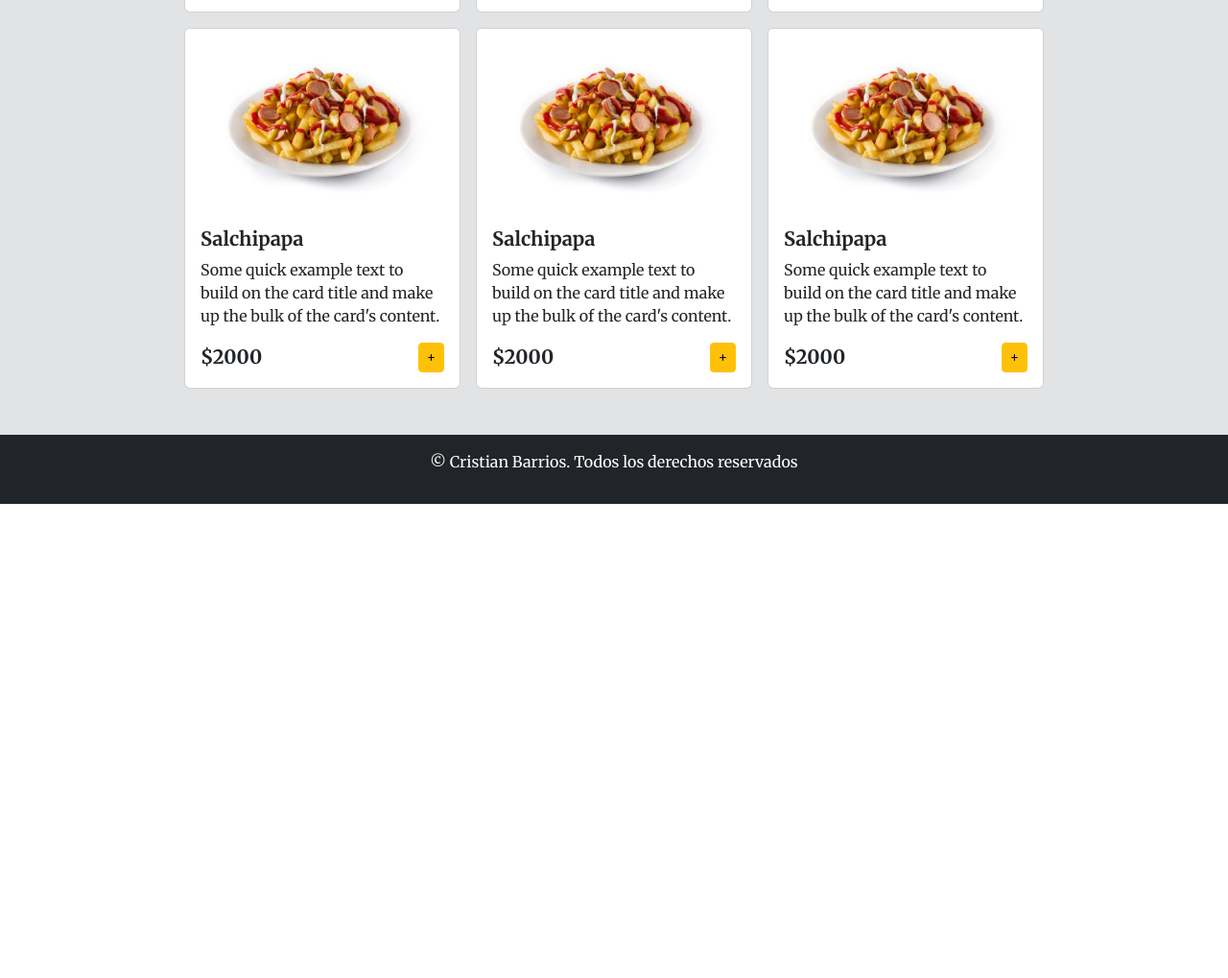
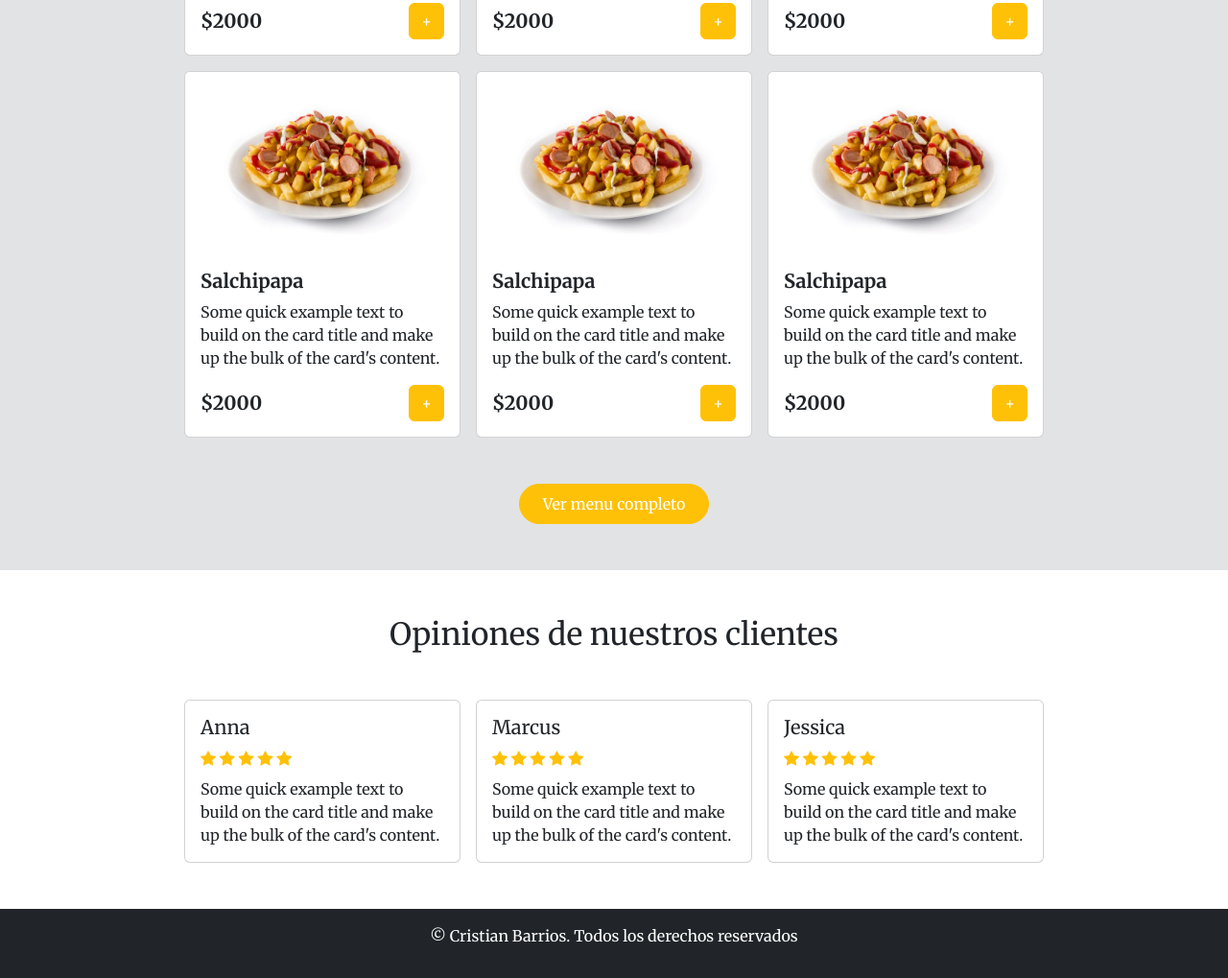
Before and after one commit to CristianBarrios983/pagina-web-restaurante, a plain HTML site: page index.html in a window 1280 px wide. Shown: the part 1211-2230 px from the top of the page at 96% size. Before the commit the page ends 1736 px from the top, so only its background shows below. Drawn offline with nearby package versions, Linux system fonts and the light colour scheme.

Commit message:
Seccion de feedbacks añadida

```diff
--- a/css/styles.css
+++ b/css/styles.css
@@ -65,9 +65,19 @@ body{
 }
 
 .boton-hover:hover{
-    color: #212529 !important;
-    background-color: #ffffff;
-    border-color: #ffffff;
+  color: #212529 !important;
+  background-color: #ffffff;
+  border-color: #ffffff;
+}
+
+.boton-hover2{
+  transition: 1s;
+}
+
+.boton-hover2:hover{
+  color: #ffffff !important;
+  background-color: #212529;
+  border-color: #212529;
 }
 
 .nav-link:hover {
--- a/index.html
+++ b/index.html
@@ -27,7 +27,7 @@
         <!-- Menu -->
         <nav class="navbar navbar-expand-lg bg-dark navbar-dark py-3">
             <div class="container-fluid">
-              <a class="navbar-brand" href="#">Restaurante</a>
+              <a class="navbar-brand" href="#"><img src="imagenes/logo2.png" alt="" width="90px"></a>
               <button class="navbar-toggler" type="button" data-bs-toggle="collapse" data-bs-target="#navbarSupportedContent" aria-controls="navbarSupportedContent" aria-expanded="false" aria-label="Toggle navigation">
                 <span class="navbar-toggler-icon"></span>
               </button>
@@ -39,29 +39,25 @@
                   <li class="nav-item">
                     <a class="nav-link" href="#menu">Productos</a>
                   </li>
-                  <!-- <li class="nav-item dropdown">
-                    <a class="nav-link dropdown-toggle" href="#" role="button" data-bs-toggle="dropdown" aria-expanded="false">
-                      Dropdown
-                    </a>
-                    <ul class="dropdown-menu">
-                      <li><a class="dropdown-item" href="#">Action</a></li>
-                      <li><a class="dropdown-item" href="#">Another action</a></li>
-                      <li><hr class="dropdown-divider"></li>
-                      <li><a class="dropdown-item" href="#">Something else here</a></li>
-                    </ul>
-                  </li> -->
+                  <li class="nav-item">
+                    <a class="nav-link" href="#feedbacks">Opiniones</a>
+                  </li>
                 </ul>
+                <div id="" class="">
+                  <a href="#" class="btn btn-warning boton-hover">Mi cuenta</a>
+                </div>
               </div>
             </div>
           </nav>
 
+          <!-- Seccion principal -->
           <main id="home" class="container vh-md-100 py-5">
             <div class="row h-100 align-items center">
                 <div class="col-12 col-md-6 order-2 order-md-1 d-flex flex-column justify-content-center align-items-center align-items-md-start text-center text-md-start">
                     <!-- Aqui va el texto para el home -->
                     <h1 class="display-1 fw-bold text-warning">Casa Gourmet</h1>
                     <p class="display-5 fw-bold text-white">Calidad y sabor en cada bocado</p>
-                    <a href="#menu" class="boton btn btn-warning p-3 fs-5 d-inline-block text-white boton-hover" style="width: 200px;">Nuestro menu</a>
+                    <a href="#menu" class="btn btn-warning py-2 px-4 fs-5 rounded-5 text-white boton-hover">Nuestro menu</a>
                 </div>
                 <div class="col-12 col-md-6 order-1 order-md-2">
                     <!-- Aqui va la imagen -->
@@ -72,7 +68,7 @@
           </main>
     </header>
 
-    <!-- Menu -->
+    <!-- Seccion Menu -->
     <div id="menu" class="py-5 bg-secondary-subtle">
         <div class="container">
             <div class="row">
@@ -89,7 +85,7 @@
                               <p class="card-text">Some quick example text to build on the card title and make up the bulk of the card's content.</p>
                               <div class="d-flex justify-content-between align-items-center">
                                 <p class="fw-bold fs-5 mb-0">$2000</p>
-                                <button class="btn btn-warning btn-sm">+</button>
+                                <button class="btn btn-warning text-white boton-hover2">+</button>
                               </div>
                             </div>
                           </div>
@@ -103,7 +99,7 @@
                               <p class="card-text">Some quick example text to build on the card title and make up the bulk of the card's content.</p>
                               <div class="d-flex justify-content-between align-items-center">
                                 <p class="fw-bold fs-5 mb-0">$2000</p>
-                                <button class="btn btn-warning btn-sm">+</button>
+                                <button class="btn btn-warning text-white boton-hover2">+</button>
                               </div>
                             </div>
                           </div>
@@ -117,7 +113,7 @@
                               <p class="card-text">Some quick example text to build on the card title and make up the bulk of the card's content.</p>
                               <div class="d-flex justify-content-between align-items-center">
                                 <p class="fw-bold fs-5 mb-0">$2000</p>
-                                <button class="btn btn-warning btn-sm">+</button>
+                                <button class="btn btn-warning text-white boton-hover2">+</button>
                               </div>
                             </div>
                           </div>
@@ -131,7 +127,7 @@
                               <p class="card-text">Some quick example text to build on the card title and make up the bulk of the card's content.</p>
                               <div class="d-flex justify-content-between align-items-center">
                                 <p class="fw-bold fs-5 mb-0">$2000</p>
-                                <button class="btn btn-warning btn-sm">+</button>
+                                <button class="btn btn-warning text-white boton-hover2">+</button>
                               </div>
                             </div>
                           </div>
@@ -145,7 +141,7 @@
                               <p class="card-text">Some quick example text to build on the card title and make up the bulk of the card's content.</p>
                               <div class="d-flex justify-content-between align-items-center">
                                 <p class="fw-bold fs-5 mb-0">$2000</p>
-                                <button class="btn btn-warning btn-sm">+</button>
+                                <button class="btn btn-warning text-white boton-hover2">+</button>
                               </div>
                             </div>
                           </div>
@@ -159,14 +155,87 @@
                               <p class="card-text">Some quick example text to build on the card title and make up the bulk of the card's content.</p>
                               <div class="d-flex justify-content-between align-items-center">
                                 <p class="fw-bold fs-5 mb-0">$2000</p>
-                                <button class="btn btn-warning btn-sm">+</button>
+                                <button class="btn btn-warning text-white boton-hover2">+</button>
                               </div>
                             </div>
                           </div>
                 </div>
+                <div class="col-12 d-flex justify-content-center">
+                  <button class="btn btn-warning py-2 px-4 mt-5 rounded-5 text-white boton-hover2">Ver menu completo</button>
+                </div>
             </div>
         </div>
     </div>
+
+    <!-- Seccion Feedback -->
+    <div id="feedbacks" class="py-5">
+      <div class="container">
+        <div class="row">
+          <div class="col-12 section-title">
+            <h2 class="text-center mb-5">Opiniones de nuestros clientes</h2>
+          </div>
+          <div class="feedback-clientes d-flex justify-content-center align-items-center gap-3 flex-wrap">
+            <!-- Aqui van las cards de feedbacks de los clientes -->
+
+            <div class="card" style="width: 18rem;">
+              <div class="card-body">
+                <h5 class="card-title">Anna</h5>
+                <!-- <h6 class="card-subtitle mb-2 text-body-secondary">Card subtitle</h6> -->
+                <div class="stars text-warning mb-2">
+                  <i class="bi bi-star-fill"></i>
+                  <i class="bi bi-star-fill"></i>
+                  <i class="bi bi-star-fill"></i>
+                  <i class="bi bi-star-fill"></i>
+                  <i class="bi bi-star-fill"></i>
+                </div>
+                <p class="card-text">Some quick example text to build on the card title and make up the bulk of the card's content.</p>
+              </div>
+            </div>
+
+            <div class="card" style="width: 18rem;">
+              <div class="card-body">
+                <h5 class="card-title">Marcus</h5>
+                <!-- <h6 class="card-subtitle mb-2 text-body-secondary">Card subtitle</h6> -->
+                <div class="stars text-warning mb-2">
+                  <i class="bi bi-star-fill"></i>
+                  <i class="bi bi-star-fill"></i>
+                  <i class="bi bi-star-fill"></i>
+                  <i class="bi bi-star-fill"></i>
+                  <i class="bi bi-star-fill"></i>
+                </div>
+                <p class="card-text">Some quick example text to build on the card title and make up the bulk of the card's content.</p>
+              </div>
+            </div>
+
+            <div class="card" style="width: 18rem;">
+              <div class="card-body">
+                <h5 class="card-title">Jessica</h5>
+                <!-- <h6 class="card-subtitle mb-2 text-body-secondary">Card subtitle</h6> -->
+                <div class="stars text-warning mb-2">
+                  <i class="bi bi-star-fill"></i>
+                  <i class="bi bi-star-fill"></i>
+                  <i class="bi bi-star-fill"></i>
+                  <i class="bi bi-star-fill"></i>
+                  <i class="bi bi-star-fill"></i>
+                </div>
+                <p class="card-text">Some quick example text to build on the card title and make up the bulk of the card's content.</p>
+              </div>
+            </div>
+
+          </div>
+        </div>
+      </div>
+    </div>
+
+    <!-- Seccion Contactos -->
+    <!-- <div id="contactos" class="py-5">
+
+    </div> -->
+
+    <!-- Seccion Galeria -->
+    <!-- <div id="galeria" class="py-5">
+
+    </div> -->
 
     <!-- Footer -->
     <footer class="bg-dark text-white text-center py-3">
@@ -177,7 +246,7 @@
     <script>
         // JavaScript para ocultar el indicador de carga una vez que la página haya terminado de cargar
         window.addEventListener('load', function() {
-            var loadingOverlay = document.getElementById('loading-overlay');
+            let loadingOverlay = document.getElementById('loading-overlay');
             loadingOverlay.classList.add('hidden');
         });
     </script>
```
Also changed, not shown: imagenes/logo.png (added), imagenes/logo2.png (added).
